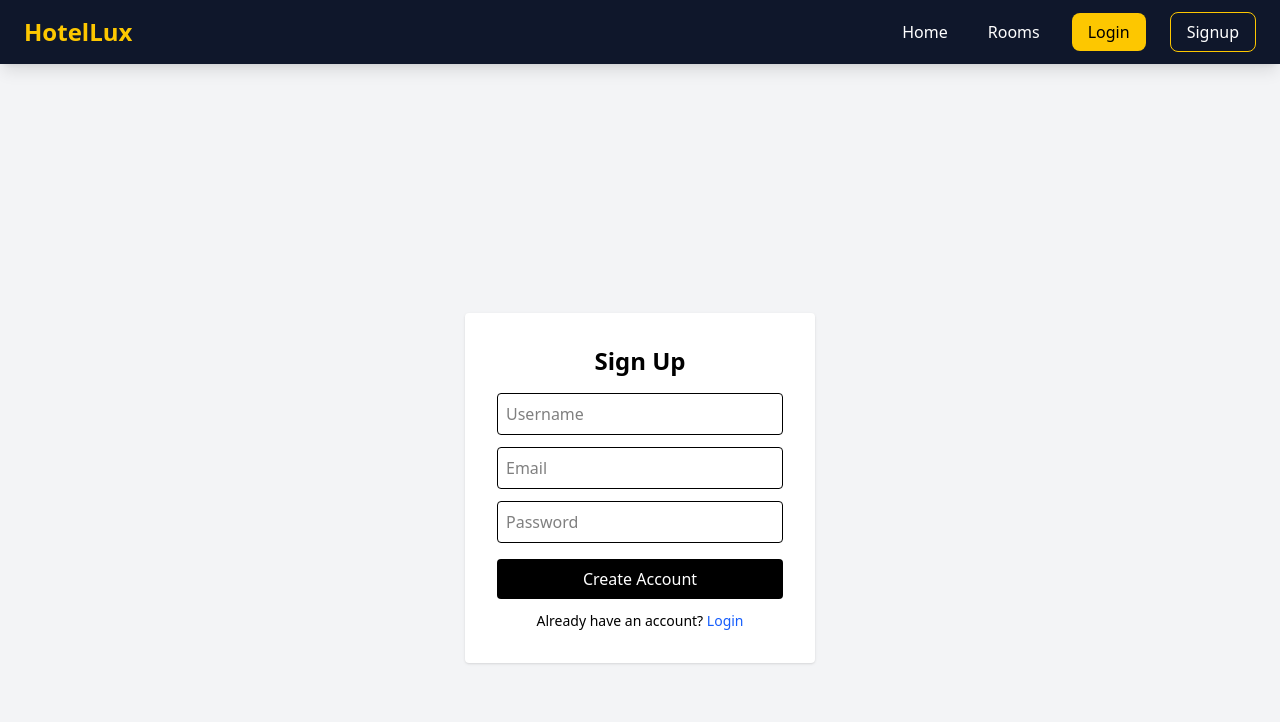
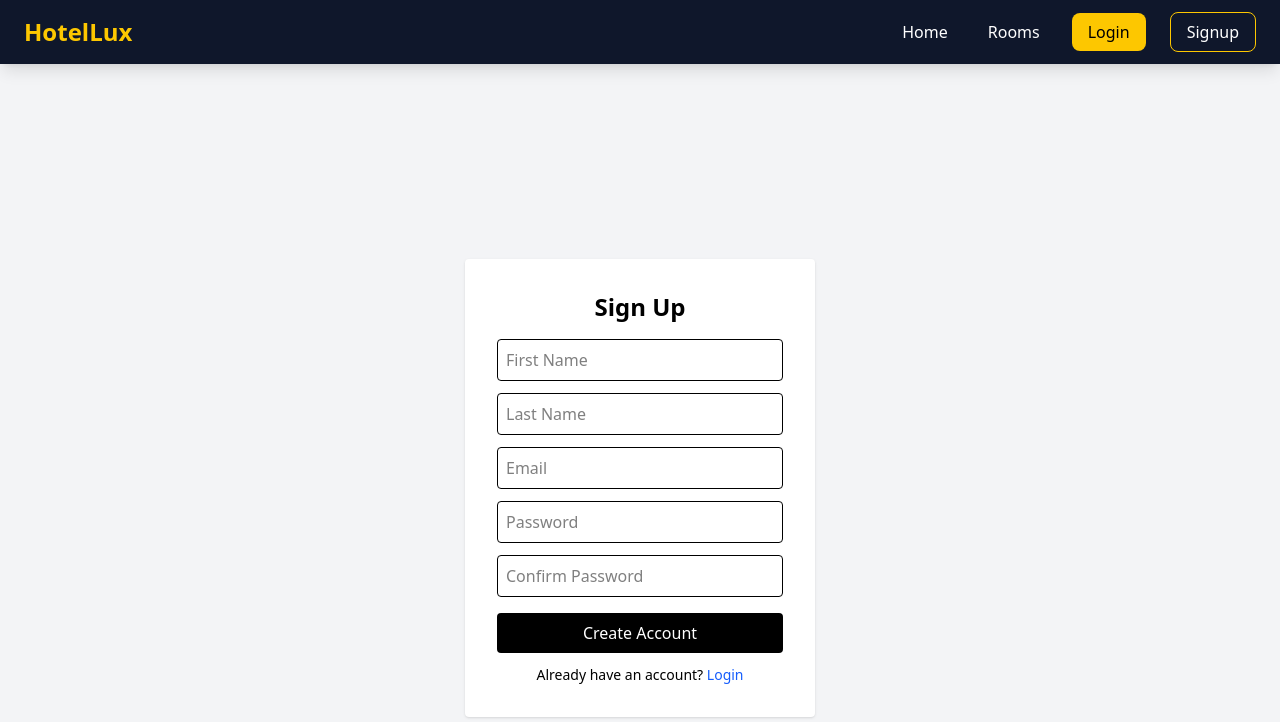
Before and after one commit to shehabuddin380/hotel-frontend, a React (Vite) app: page /signup in a window 1280 px wide. Shown: the top 722 px of the page. Built offline with nearby package versions, Linux system fonts and the light colour scheme; no server answers.

Commit message:
fix Signup.jsx

```diff
--- a/src/pages/Signup.jsx
+++ b/src/pages/Signup.jsx
@@ -12,22 +12,33 @@ const Signup = () => {
     setMessage("");
     setError("");
 
+    const password = e.target.password.value;
+    const password2 = e.target.password2.value;
+
     try {
       await api.post("users/register/", {
-        username: e.target.username.value,
+        first_name: e.target.first_name.value,
+        last_name: e.target.last_name.value,
         email: e.target.email.value,
-        password: e.target.password.value,
+        password: password,
+        password2: password2,
       });
 
       setMessage("Account created! Please check your email to activate account.");
 
-      // Optional: Auto redirect after 3 sec
       setTimeout(() => {
         navigate("/login");
       }, 3000);
 
-    } catch  {
-      setError("Signup failed! Username or Email already exists.");
+    } catch (err) {
+      const data = err.response?.data;
+      if (data) {
+        const firstKey = Object.keys(data)[0];
+        const firstMsg = Array.isArray(data[firstKey]) ? data[firstKey][0] : data[firstKey];
+        setError(`${firstKey}: ${firstMsg}`);
+      } else {
+        setError("Signup failed! Something went wrong.");
+      }
     }
   };
 
@@ -39,23 +50,24 @@ const Signup = () => {
       >
         <h2 className="text-2xl font-bold mb-4 text-center">Sign Up</h2>
 
-        {/* Success Message */}
         {message && (
-          <p className="text-green-600 text-center mb-3">
-            {message}
-          </p>
+          <p className="text-green-600 text-center mb-3">{message}</p>
         )}
 
-        {/* Error Message */}
         {error && (
-          <p className="text-red-600 text-center mb-3">
-            {error}
-          </p>
+          <p className="text-red-600 text-center mb-3">{error}</p>
         )}
 
         <input
-          name="username"
-          placeholder="Username"
+          name="first_name"
+          placeholder="First Name"
+          className="w-full mb-3 p-2 border rounded"
+          required
+        />
+
+        <input
+          name="last_name"
+          placeholder="Last Name"
           className="w-full mb-3 p-2 border rounded"
           required
         />
@@ -72,6 +84,14 @@ const Signup = () => {
           name="password"
           type="password"
           placeholder="Password"
+          className="w-full mb-3 p-2 border rounded"
+          required
+        />
+
+        <input
+          name="password2"
+          type="password"
+          placeholder="Confirm Password"
           className="w-full mb-4 p-2 border rounded"
           required
         />
```
